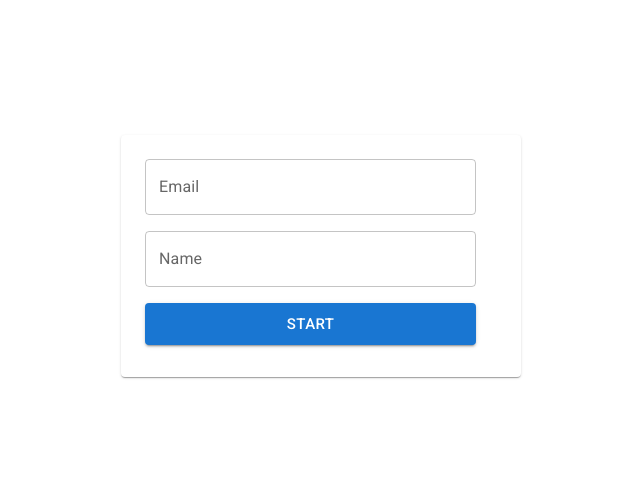
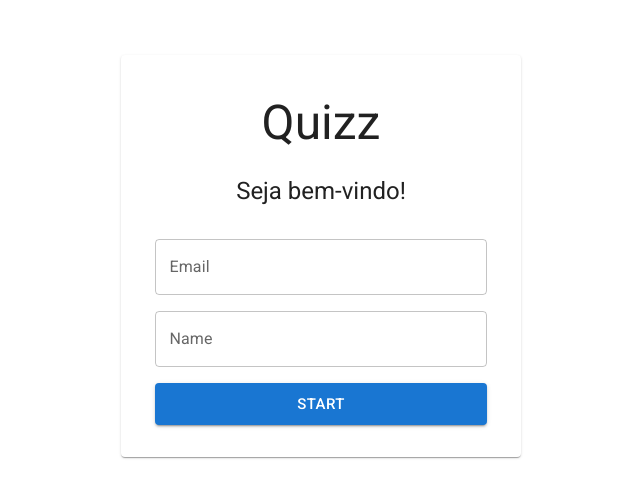
Before and after one commit to xspynks/Quizz, a React (Create React App) app: page / in a window 1280 px wide. Shown: the part 144-642 px from the top of the page, without its empty margins (319-959 px from the left). Built offline with nearby package versions, Linux system fonts and the light colour scheme.

Commit message:
feat: Add Quizz index page title and subtitle

```diff
--- a/src/components/Login.js
+++ b/src/components/Login.js
@@ -1,5 +1,12 @@
 import React from "react";
-import { Card, CardContent, Button, TextField, Box } from "@mui/material";
+import {
+  Card,
+  CardContent,
+  Button,
+  TextField,
+  Box,
+  Typography,
+} from "@mui/material";
 import Center from "./Center";
 
 export default function Login() {
@@ -10,7 +17,13 @@ export default function Login() {
           width: 400,
         }}
       >
-        <CardContent>
+        <CardContent sx={{ textAlign: "center" }}>
+          <Typography variant="h3" sx={{ my: 3 }}>
+            Quizz
+          </Typography>
+          <Typography variant="h5" sx={{ my: 3 }}>
+            Seja bem-vindo!
+          </Typography>
           <Box
             sx={{
               "& .MuiTextField-root": {
```
